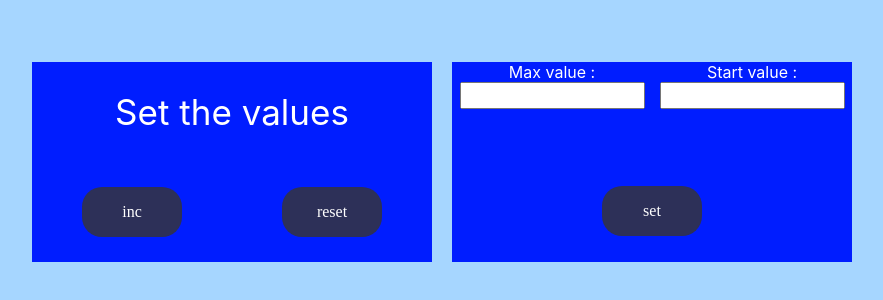
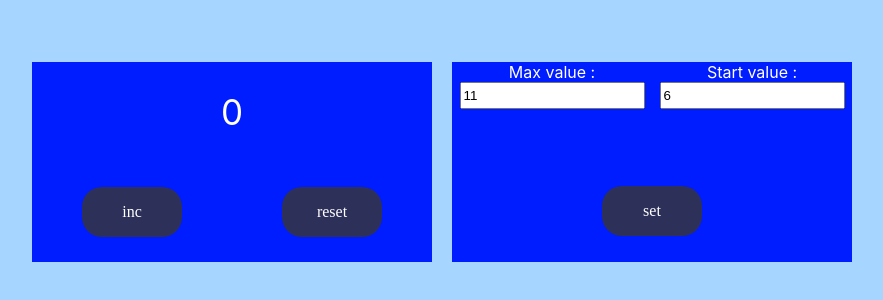
Before and after one commit to romchesko-pazzi/counter, a React (Create React App) app: page / in a window 1280 px wide. Shown: the part 238-538 px from the top of the page, without its empty margins (198-1081 px from the left). Built offline with nearby package versions, Linux system fonts and the light colour scheme.

Commit message:
feat: remake logic for counter

```diff
--- a/src/App.tsx
+++ b/src/App.tsx
@@ -6,75 +6,82 @@ import {SettingsDisplay} from "./components/SettingsDisplay/SettingsDisplay";
 
 function App() {
 
-    const [num, setNum] = useState<number>(0);
+    const [counterValue, setCounterValue] = useState<number | "Incorrect value!">(0);
     const [startValue, setStartValue] = useState<number>(0);
-    const [title, setTitle] = useState<string>("Set the values");
-    const [maxValue, setMaxValue] = useState<number>(0);
-    const [disable, setDisable] = useState<boolean>(true);
-    const [limit, setLimit] = useState<boolean>(false);
-    const [titleState, setTitleState] = useState<boolean>(true)
-    const [incorrect, setIncorrect] = useState<boolean>(false);
+    const [maxValue, setMaxValue] = useState<number>(1);
+    const [disableForInc, setDisableForInc] = useState<boolean>(true);
+    const [disableForReset, setDisableForReset] = useState<boolean>(true);
+    const [disableForSet, setDisableForSet] = useState<boolean>(false);
+
     // useEffect(() => {
-    //     let itemAsString = localStorage.getItem("key1");
-    //     if (itemAsString) {
-    //         setNum(JSON.parse(itemAsString));
+    //     let x = localStorage.getItem("count");
+    //     if (x) {
+    //         setValue(Number(x));
     //     }
-    // }, []);
+    // }, [])
     //
     // useEffect(() => {
-    //     localStorage.setItem("key1", JSON.stringify(num));
-    // }, [num]);
+    //     localStorage.setItem("count", value.toString());
+    // }, [value]);
 
 
     const setValues = (start: number, max: number) => {
-        if (start < 0 || max < 0 || start > max || start === max) {
-            setTitle("Incorrect value");
-            setDisable(true);
-            setTitleState(true);
-            setIncorrect(true);
-            setLimit(true);
-            return
+        if (start < max && start >= 0 && max > 0) {
+            setDisableForInc(false);
+            setCounterValue(start);
+            setStartValue(start);
+            setMaxValue(max);
+        } else {
+            setCounterValue("Incorrect value!");
+            setDisableForInc(true);
+            setDisableForSet(true)
         }
-        setTitleState(false);
-        setDisable(false);
-        setStartValue(start);
-        setMaxValue(max);
-        setNum(start);
     }
 
     const increment = () => {
-        if (num === maxValue - 1) {
-            setLimit(true);
-            setDisable(true);
+        if (counterValue === maxValue - 1) {
+            setDisableForInc(true);
+            setDisableForReset(false);
         }
-        setNum(num + 1);
+        if (typeof counterValue === "number") {
+            setCounterValue(counterValue + 1);
+            setDisableForReset(false)
+        }
     }
     const reset = () => {
-        setNum(startValue);
-        setDisable(false);
-        setLimit(false);
+        setCounterValue(startValue);
+        setDisableForReset(true);
+        setDisableForInc(false);
     }
+
+    // const callBackSetError = (settedValue: number) => {
+    //     if (settedValue < 0) {
+    //         setValue("Incorrect value!");
+    //     } else {
+    //         setValue(0);
+    //     }
+    // }
 
     return (
         <div className={s.main}>
             <div className={s.counter}>
                 <Display
-                    titleState={titleState}
-                    title={title}
-                    limit={limit}
-                    incorrect={incorrect}
-                    num={num}
-                    startValue={startValue}
-                    maxValue={maxValue}/>
+                    counterValue={counterValue}
+                    maxValue={maxValue}
+                />
                 <Button name={"inc"}
                         callBack={increment}
-                        disabled={disable}/>
+                        disabled={disableForInc}/>
                 <Button name={"reset"}
                         callBack={reset}
-                        disabled={num === startValue}/>
+                        disabled={disableForReset}/>
             </div>
             <div className={s.settings}>
-                <SettingsDisplay callBack={(start, max) => setValues(start, max)}/>
+                <SettingsDisplay
+                    callBack={(start, max) => setValues(start, max)}
+                    disableForSet={disableForSet}
+                    // callBackSetError={callBackSetError}
+                />
             </div>
         </div>
     );
--- a/src/components/Display/Display.tsx
+++ b/src/components/Display/Display.tsx
@@ -2,21 +2,18 @@ import React from "react";
 import s from "./Display.module.css";
 
 type DisplayPropsType = {
-    title: string,
-    num: number,
-    limit: boolean,
+    counterValue: number | "Incorrect value!",
     maxValue: number,
-    startValue: number,
-    titleState: boolean,
-    incorrect:boolean,
 }
+
 export const Display = (props: DisplayPropsType) => {
-    const {title, num, maxValue, startValue, limit, titleState,incorrect} = props;
+    const {counterValue, maxValue} = props;
+
 
     return (
         <div className={s.main}>
             <span
-                className={limit ? s.limit : ""}>{titleState ? title : num}
+                className={counterValue === "Incorrect value!" || counterValue === maxValue ? s.limit : ""}>{counterValue}
             </span>
         </div>
     )
--- a/src/components/SettingsDisplay/SettingsDisplay.tsx
+++ b/src/components/SettingsDisplay/SettingsDisplay.tsx
@@ -4,18 +4,22 @@ import {Button} from "../Button/Button";
 
 export type SettingsDisplayPropsType = {
     callBack: (start: number, max: number) => void
+    disableForSet: boolean
+    // callBackSetError: (settedValue: number) => void
 }
 
 export const SettingsDisplay = (props: SettingsDisplayPropsType) => {
-    const {callBack} = props;
+    const {callBack, disableForSet} = props;
 
-    const [startValue, setStartValue] = useState(0);
-    const [maxValue, setMaxValue] = useState(0);
+    const [startValue, setStartValue] = useState(6);
+    const [maxValue, setMaxValue] = useState(11);
 
     const onChangeHandlerStart = (event: ChangeEvent<HTMLInputElement>) => {
+        // callBackSetError(Number(event.currentTarget.value));
         setStartValue(Number(event.currentTarget.value));
     }
     const onChangeHandlerMax = (event: ChangeEvent<HTMLInputElement>) => {
+        // callBackSetError(Number(event.currentTarget.value));
         setMaxValue(Number(event.currentTarget.value));
     }
 
@@ -25,15 +29,19 @@ export const SettingsDisplay = (props: SettingsDisplayPropsType) => {
     return (
         <div className={s.main}>
             <div className={s.firstInput}>
-                Max value : <input type={"number"}
-                                   onChange={onChangeHandlerMax}/>
+                Max value : <input
+                value={maxValue}
+                type={"number"}
+                onChange={onChangeHandlerMax}/>
             </div>
             <span className={s.secondInput}>
-                Start value : <input type={"number"}
+                Start value : <input value={startValue}
+                                     type={"number"}
                                      onChange={onChangeHandlerStart}/>
             </span>
             <div className={s.button}>
-                <Button callBack={() => setBothValues(startValue, maxValue)} name={"set"} disabled={false}/>
+                <Button callBack={() => setBothValues(startValue, maxValue)} name={"set"}
+                        disabled={false}/>
             </div>
         </div>
     );
```
